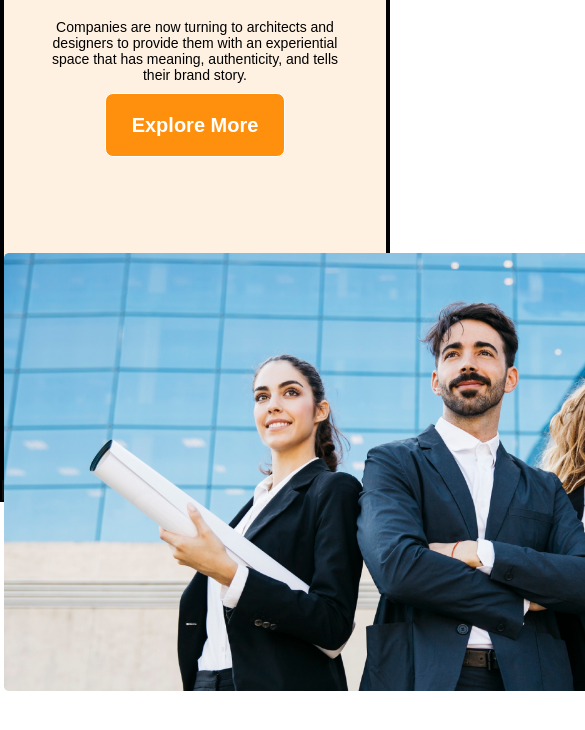
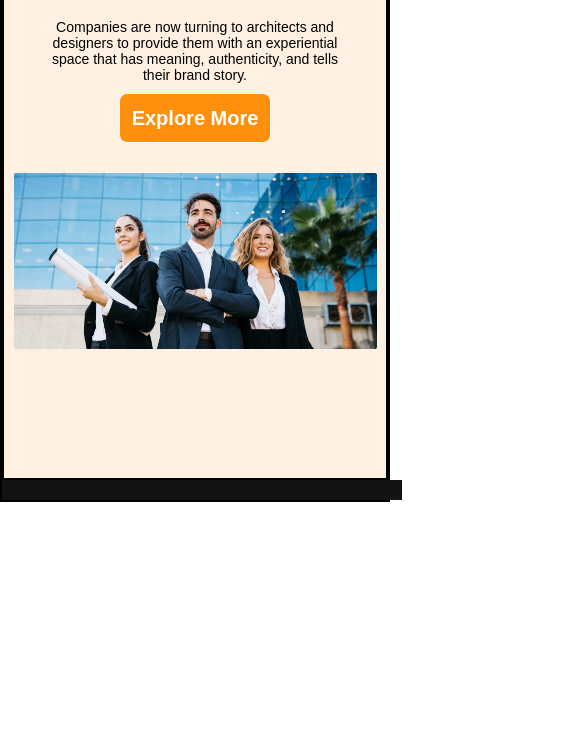
Before and after one commit to FarhanFardid/WPH_Architect_assignment, a plain HTML site: page index.html in a window 390 px wide. Shown: the part 526-1256 px from the top of the page, 585 px wide, since content can reach past the window. After the commit the page ends 1199 px from the top, so only its background shows below. Drawn offline with Linux system fonts and the light colour scheme.

Commit message:
banner part responsive complete

```diff
--- a/styles/style.css
+++ b/styles/style.css
@@ -466,6 +466,23 @@ Media Query for Mobile Device Responsiveness
       font-size: 14px;
       padding: 10px;
     }
+    .primary_btn{
+      width: 40%;
+      height: 50px;
+    }
+
+
+ .banner_img {
+   width: 100%;
+   height: 500px;
+   padding-top:20px;
+ }
+
+ .banner_img img{
+   width: 95%;
+   padding-left: 10px;
+ }
+
    .features, .section_list, .facts, .sponsors, .qualities, .footer{
       display: none;
    }
```
